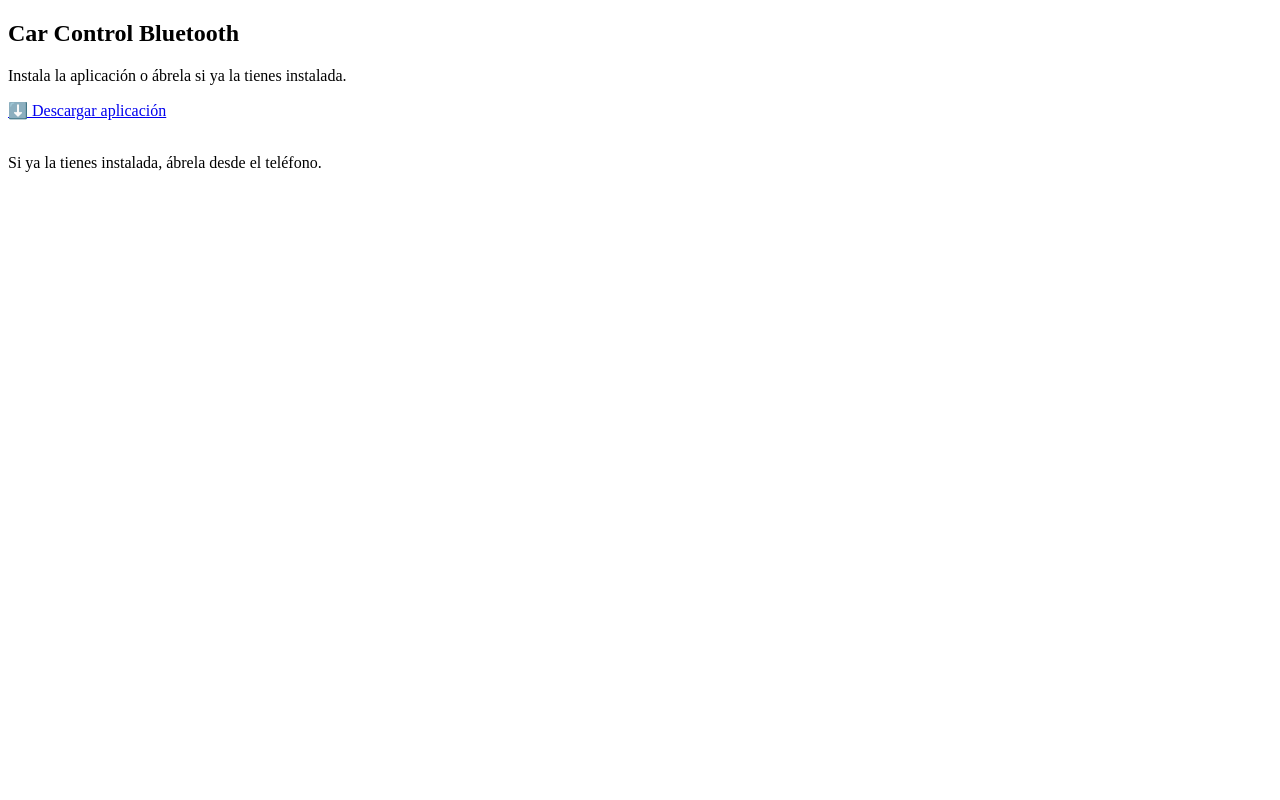
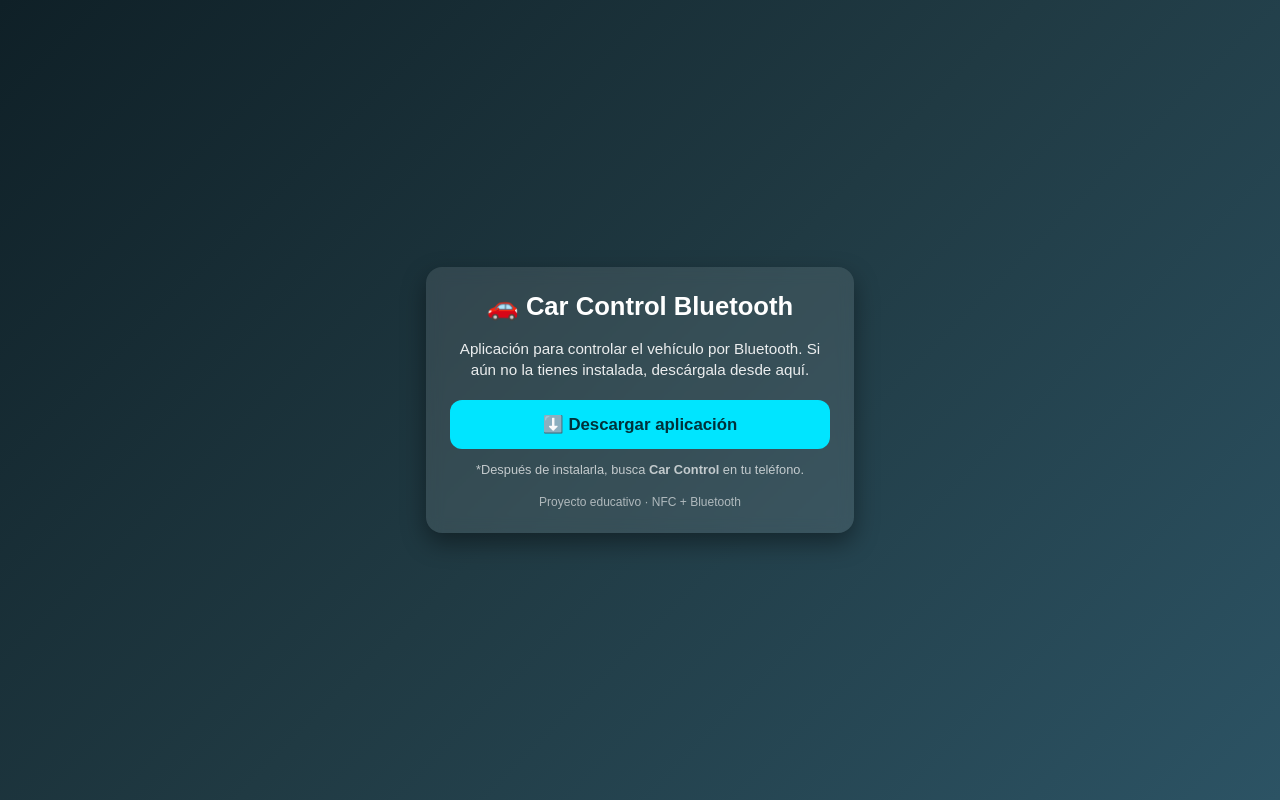
Before and after one commit to JGprogramacion/Control-bluetooth-SN, a plain HTML site: page index.html in a window 1280 px wide. Drawn offline with Linux system fonts and the light colour scheme.

Commit message:
Enhance index.html with new layout and styles
Updated HTML structure and styles for better presentation.

```diff
--- a/index.html
+++ b/index.html
@@ -1,22 +1,98 @@
 <!DOCTYPE html>
-<html>
+<html lang="es">
 <head>
-  <meta charset="utf-8">
+  <meta charset="UTF-8">
   <title>Car Control Bluetooth</title>
+  <meta name="viewport" content="width=device-width, initial-scale=1.0">
+
+  <style>
+    body {
+      margin: 0;
+      font-family: Arial, Helvetica, sans-serif;
+      background: linear-gradient(135deg, #0f2027, #203a43, #2c5364);
+      color: #ffffff;
+      display: flex;
+      justify-content: center;
+      align-items: center;
+      min-height: 100vh;
+    }
+
+    .card {
+      background: rgba(255, 255, 255, 0.1);
+      backdrop-filter: blur(8px);
+      border-radius: 16px;
+      padding: 24px;
+      max-width: 380px;
+      width: 90%;
+      text-align: center;
+      box-shadow: 0 10px 25px rgba(0,0,0,0.4);
+    }
+
+    h1 {
+      margin-top: 0;
+      font-size: 1.6em;
+    }
+
+    p {
+      font-size: 0.95em;
+      line-height: 1.4em;
+      opacity: 0.9;
+    }
+
+    .btn {
+      display: block;
+      margin: 20px auto 10px;
+      padding: 14px;
+      background: #00e5ff;
+      color: #00323a;
+      font-size: 1.05em;
+      font-weight: bold;
+      text-decoration: none;
+      border-radius: 12px;
+      transition: transform 0.2s, box-shadow 0.2s;
+    }
+
+    .btn:hover {
+      transform: scale(1.03);
+      box-shadow: 0 6px 15px rgba(0,229,255,0.6);
+    }
+
+    .note {
+      font-size: 0.8em;
+      opacity: 0.7;
+      margin-top: 12px;
+    }
+
+    .footer {
+      margin-top: 16px;
+      font-size: 0.75em;
+      opacity: 0.6;
+    }
+  </style>
 </head>
 <body>
 
-<h2>Car Control Bluetooth</h2>
+  <div class="card">
+    <h1>🚗 Car Control Bluetooth</h1>
 
-<p>Instala la aplicación o ábrela si ya la tienes instalada.</p>
+    <p>
+      Aplicación para controlar el vehículo por Bluetooth.
+      Si aún no la tienes instalada, descárgala desde aquí.
+    </p>
 
-<a href="https://github.com/JGprogramacion/Control-bluetooth-SN/releases/download/Controller/carControl.apk">
-⬇️ Descargar aplicación
-</a>
+    <a class="btn"
+       href="https://github.com/JGprogramacion/Control-bluetooth-SN/releases/download/Controller/carControl.apk">
+      ⬇️ Descargar aplicación
+    </a>
 
-<br><br>
+    <p class="note">
+      *Después de instalarla, busca <b>Car Control</b> en tu teléfono.
+    </p>
 
-<p>Si ya la tienes instalada, ábrela desde el teléfono.</p>
+    <div class="footer">
+      Proyecto educativo · NFC + Bluetooth
+    </div>
+  </div>
 
 </body>
 </html>
```
